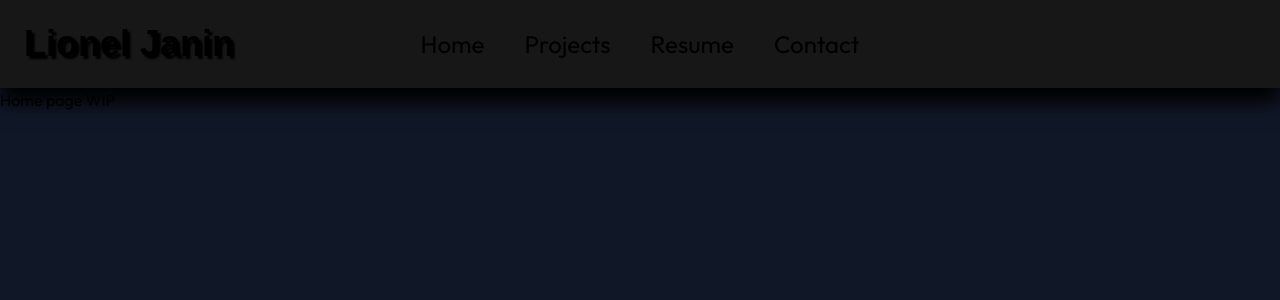
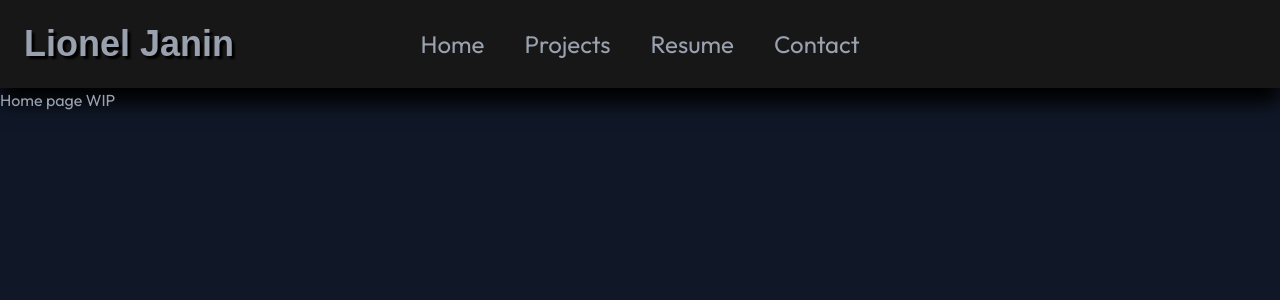
Before and after one commit to JLionel/Portfolio, a Next.js app in the folder portfolio.frontend/: page /home in a window 1280 px wide. Shown: the top 300 px of the page. Built offline with nearby package versions, Linux system fonts and the light colour scheme; a web font is replaced by a local one.

Commit message:
removed dark/white mode for the text color (need to add a proper dark/white mode later)

```diff
--- a/portfolio.frontend/app/layout.tsx
+++ b/portfolio.frontend/app/layout.tsx
@@ -10,7 +10,7 @@ export default function RootLayout({
   return (
     <html lang="en">
       <body
-        className={`${outfit.className} bg-gray-900 antialiased text-black dark:text-gray-400`}
+        className={`${outfit.className} bg-gray-900 antialiased text-gray-400`}
       >
         {children}
       </body>
```
